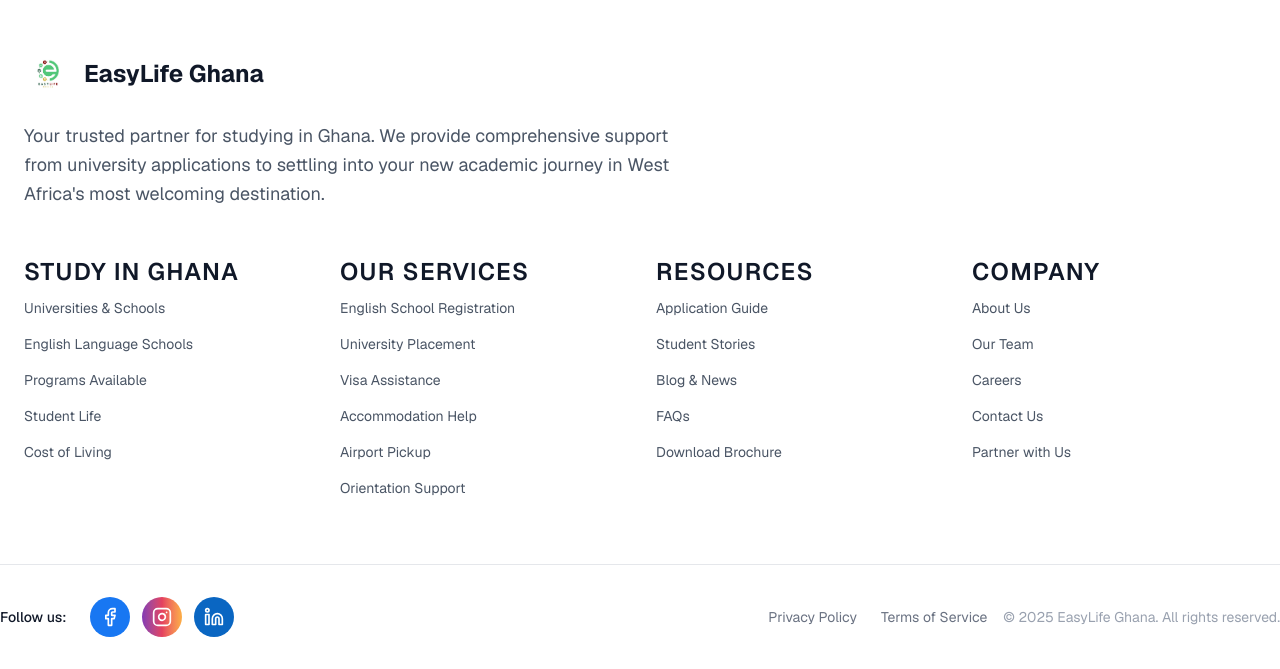
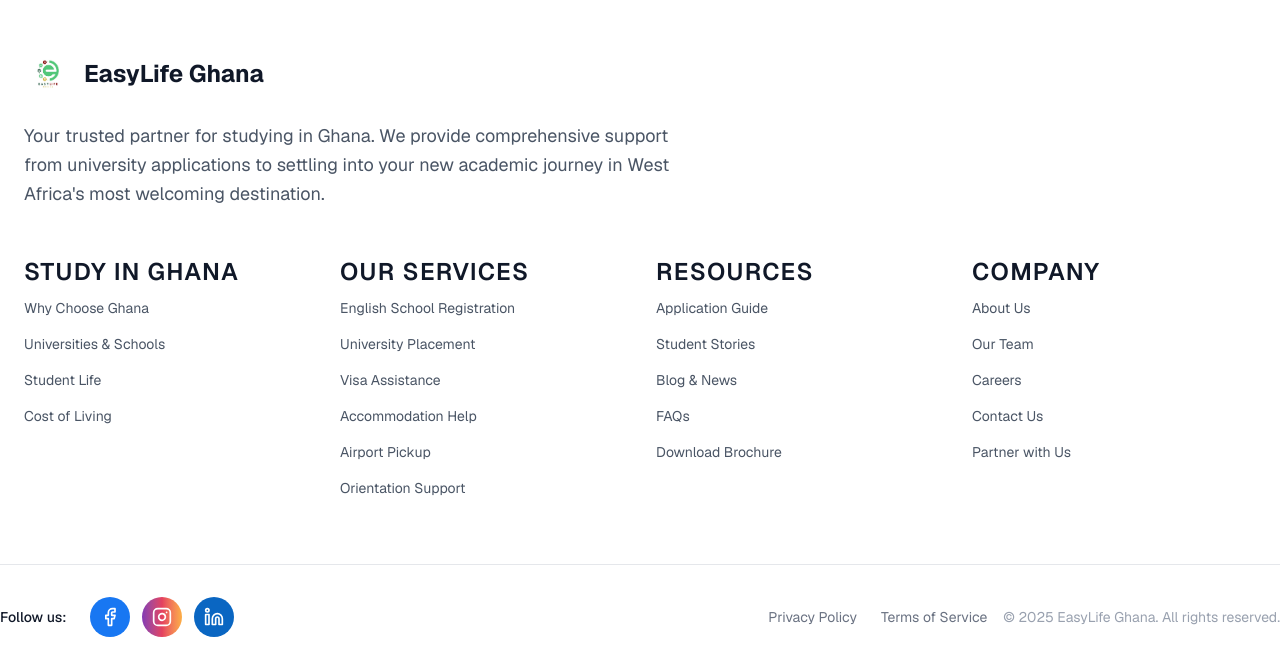
Before and after one commit to easylifegh/easylifegh-web, a Next.js app: page / in a window 1280 px wide. Shown: the part 1000-1669 px from the top of the page. Built offline with nearby package versions, Linux system fonts and the light colour scheme.

Commit message:
style: refactor footer

```diff
--- a/src/app/programs/page.tsx
+++ /dev/null
@@ -1,16 +0,0 @@
-export default function ProgramsPage() {
-  return (
-    <div className="min-h-screen bg-white">
-      <div className="max-w-4xl mx-auto px-6 py-16">
-        <h1 className="text-4xl font-bold text-gray-900 mb-8">
-          Programs Available
-        </h1>
-        <div className="prose prose-lg max-w-none">
-          <p className="text-xl text-gray-600 leading-relaxed">
-            Discover all the academic programs available in Ghana.
-          </p>
-        </div>
-      </div>
-    </div>
-  )
-}
--- a/src/components/layout/Footer.tsx
+++ b/src/components/layout/Footer.tsx
@@ -11,9 +11,8 @@ export default function Footer() {
     {
       heading: "Study in Ghana",
       links: [
+        { label: "Why Choose Ghana", to: "/why-ghana" },
         { label: "Universities & Schools", to: "/universities" },
-        { label: "English Language Schools", to: "/english-schools" },
-        { label: "Programs Available", to: "/programs" },
         { label: "Student Life", to: "/student-life" },
         { label: "Cost of Living", to: "/cost-living" },
       ],
```
